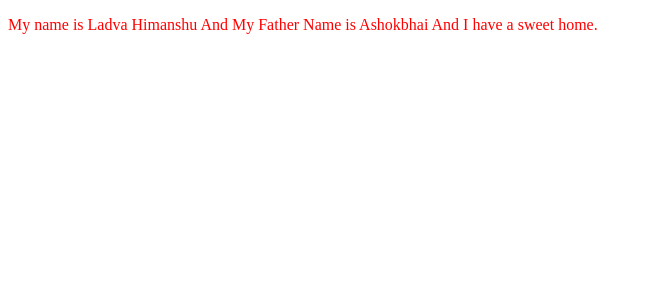
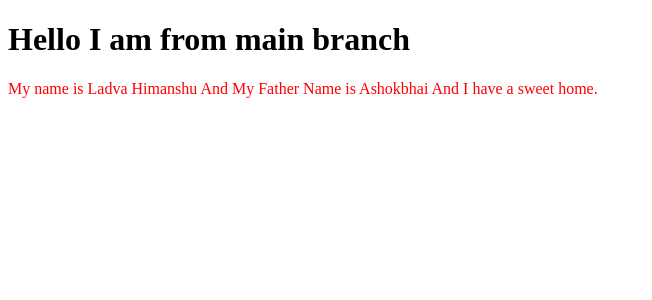
Before and after one commit to HimanshuLadva/gitpractice, an Angular app: page / in a window 1280 px wide. Shown: the top 300 px of the page, without its empty margins (0-652 px from the left). Built offline with nearby package versions, Linux system fonts and the light colour scheme.

Commit message:
Adding header in main

```diff
--- a/src/app/app.component.html
+++ b/src/app/app.component.html
@@ -1,3 +1,6 @@
+<!-- git practicing -->
+<h1>Hello I am from main branch</h1>
+
 <!-- ng-container -->
 <p style="color: red;">
    My name is Ladva Himanshu
```
